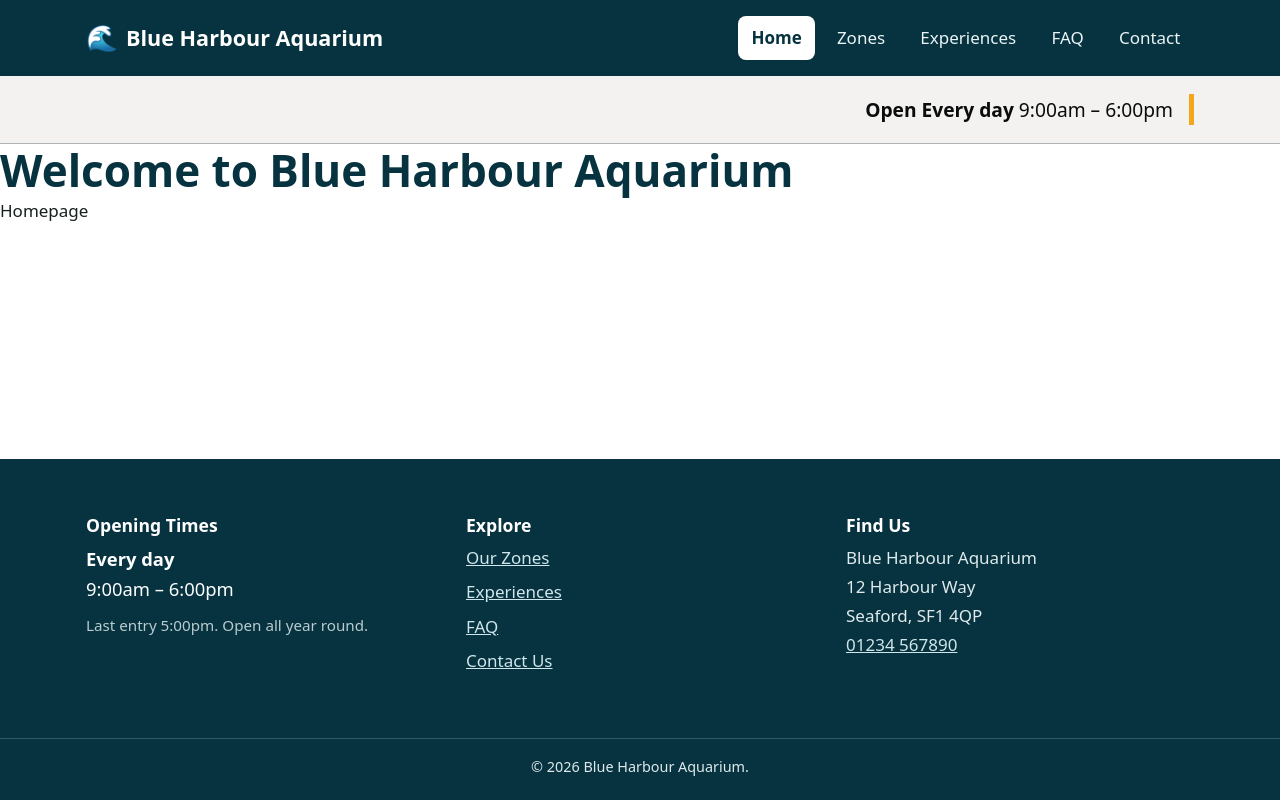
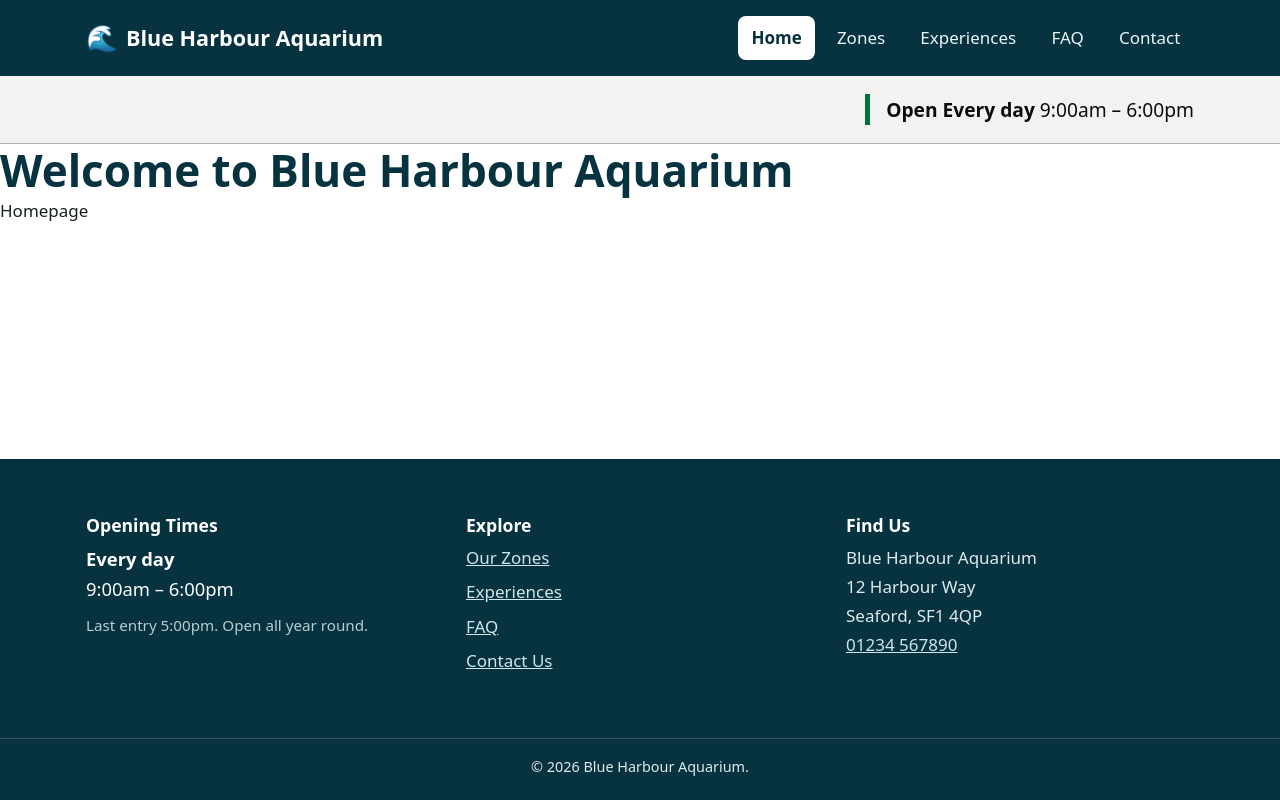
Before and after one commit to mariusiordan/Aquarium-World, a Node server app: page / in a window 1280 px wide. Run offline with Node 20, Linux system fonts and the light colour scheme.

Commit message:
style: use green leading border on opening times bar to signal open status

```diff
--- a/public/css/style.css
+++ b/public/css/style.css
@@ -6,6 +6,7 @@
   --ink:     #17211f;
   --muted:   #4a5a5c;
   --accent:  #f2a71b;
+  --open-status: #00703c;
   --border:  #d6d9d4;
   --focus:   #ffbf47;
 
@@ -87,12 +88,12 @@ a:hover { color: var(--deep); }
 }
 
 .opening-bar__text {
-  border-right: 5px solid var(--ocean);
-  padding-right: var(--space-md);
-  text-align: right;
+  border-left: 5px solid var(--open-status);
+  padding-left: var(--space-md);
+  text-align: left;
   color: #0b0c0c;
   font-size: 1.0625rem;
-  transition: border-color 700ms ease, font-size 700ms ease;
+  transition: font-size 700ms ease;
 }
 
 .opening-bar__hours {
@@ -105,20 +106,11 @@ a:hover { color: var(--deep); }
 }
 
 .opening-bar.is-spotlight .opening-bar__text {
-  border-right-color: var(--accent);
   font-size: 1.2rem;
 }
 
 @media (max-width: 40em) {
   .opening-bar__inner { justify-content: flex-start; }
-  .opening-bar__text {
-    border-right: none;
-    border-left: 5px solid var(--ocean);
-    padding-right: 0;
-    padding-left: var(--space-md);
-    text-align: left;
-  }
-  .opening-bar.is-spotlight .opening-bar__text { border-left-color: var(--accent); }
 }
 
 @media (prefers-reduced-motion: reduce) {
```
